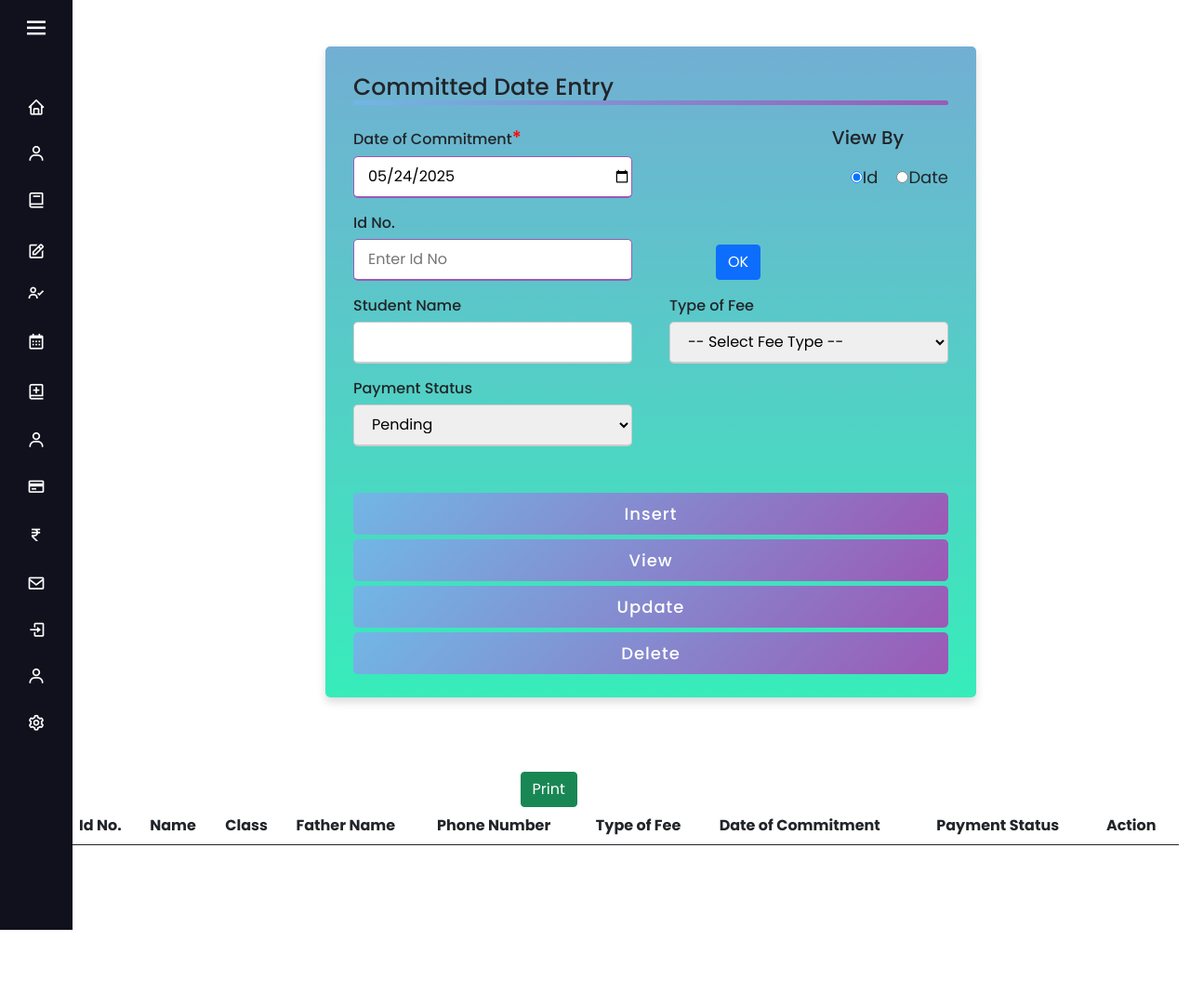
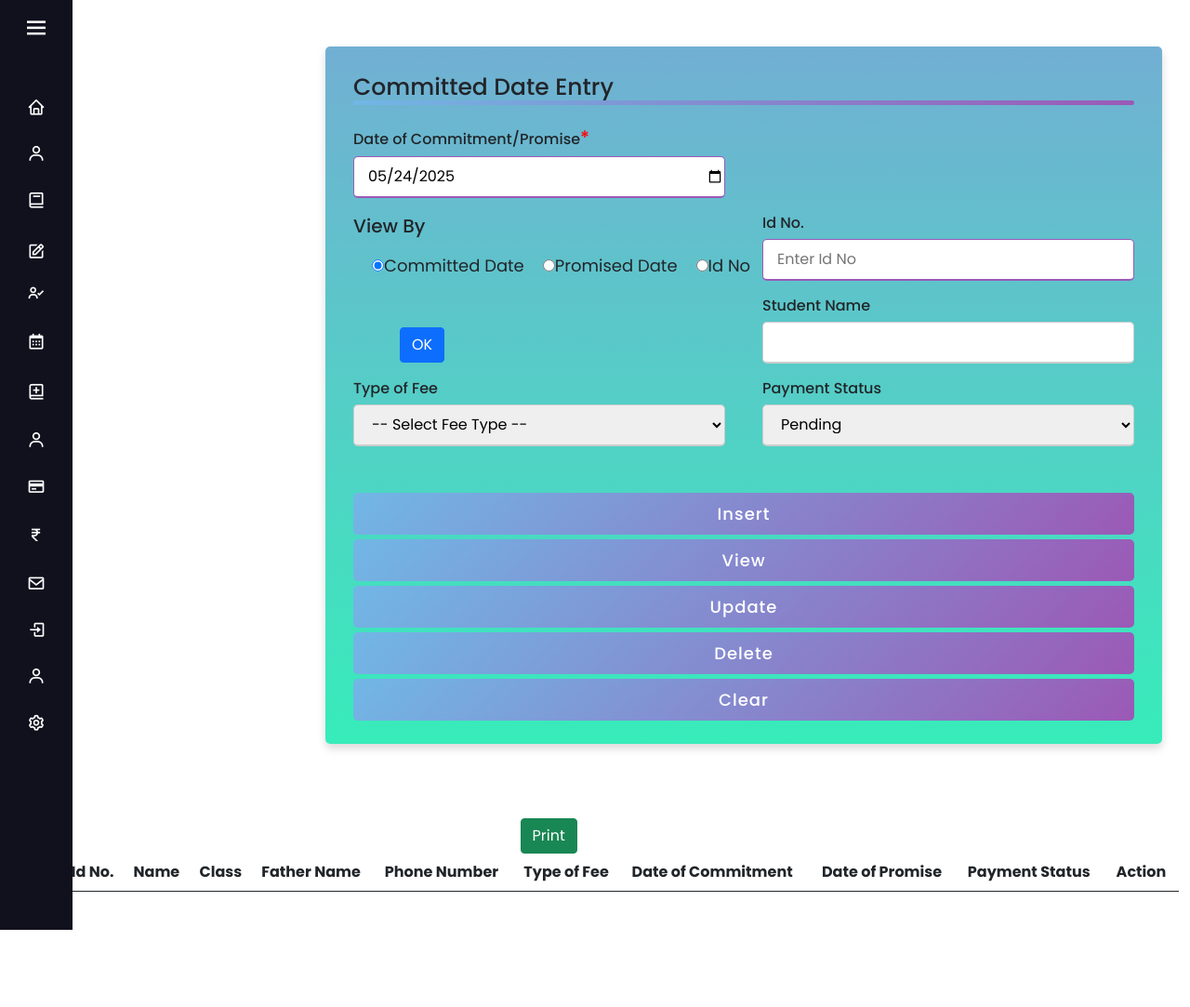
Before and after one commit to Sarathchandrakakarla/Victory, a PHP site: page /Admin/Fee/committed_date.php in a window 1280 px wide. Shown: the part 80-1163 px from the top of the page at 93% size. Run offline with PHP 8.4, Linux system fonts and the light colour scheme; the visitor is signed in with stand-in values (Sample User, id 1); lists and menus that the app fills with data are empty.

Commit message:
Added DOC,DOP on 24-05-2025

```diff
--- a/Admin/Fee/committed_date.php
+++ b/Admin/Fee/committed_date.php
@@ -35,21 +35,17 @@ function reset_date($date)
 
 if (isset($_POST['Ok'])) {
     if ($_POST['Id_No']) {
-        $id = $_POST['Id_No'];
-        $date = $_POST['DOC'];
+        $id = trim($_POST['Id_No']);
+        $date = $_POST['Date'];
 
         //Queries
-        $query1 = mysqli_query($link, "SELECT First_Name,Stu_Class FROM `student_master_data` WHERE Id_No = '$id'");
+        $query1 = mysqli_query($link, "SELECT First_Name FROM `student_master_data` WHERE Id_No = '$id'");
         if ($query1) {
             if (mysqli_num_rows($query1) == 0) {
                 echo "<script>alert('No Student Found!')</script>";
             } else {
                 while ($row1 = mysqli_fetch_assoc($query1)) {
-                    if (str_contains($row1['Stu_Class'], "Others") || str_contains($row1['Stu_Class'], "DROP")) {
-                        echo "<script>alert('Student Passedout or Dropped!!')</script>";
-                    } else {
                     $name = $row1['First_Name'];
-                    }
                 }
             }
         }
@@ -59,33 +55,28 @@ if (isset($_POST['Ok'])) {
 }
 
 if (isset($_POST['add'])) {
-    $date = $_POST['DOC'];
+    $date = $_POST['Date'];
+    $doc = date('d-m-Y');
     if ($_POST['Id_No']) {
-        $id = $_POST['Id_No'];
+        $id = trim($_POST['Id_No']);
         $name = $_POST['Name'];
         if ($_POST['Type']) {
             $type = $_POST['Type'];
             $status = $_POST['Status'];
             $emp_id = $_SESSION['Admin_Id_No'];
-
+            if (str_contains($emp_id, 'VHEM') || str_contains($emp_id, 'VHST')) {
                 //Queries
                 $query1 = mysqli_query($link, "SELECT * FROM `student_master_data` WHERE Id_No = '$id'");
                 if ($query1) {
                     if (mysqli_num_rows($query1) == 0) {
                         echo "<script>alert('No Student Found')</script>";
                     } else {
-                    while ($row = mysqli_fetch_assoc($query1)) {
-                        $class = $row['Stu_Class'];
-                    }
-                    if (str_contains($class, "Others")) {
-                        echo "<script>alert('Student Passed Out!')</script>";
-                    } else {
                         $date = format_date($date);
-                        $check_query = mysqli_query($link, "SELECT * FROM `commit_date` WHERE Id_No = '$id' AND DOC = '$date' AND Type = '$type'");
+                        $check_query = mysqli_query($link, "SELECT * FROM `commit_date` WHERE Id_No = '$id' AND DOC = '$doc' AND DOP = '$date' AND Type = '$type'");
                         if (mysqli_num_rows($check_query) > 0) {
                             echo "<script>alert('Student Already Inserted!')</script>";
                         } else {
-                            $query2 = mysqli_query($link, "INSERT INTO `commit_date` VALUES('','$id','$type','$date','$status','$emp_id')");
+                            $query2 = mysqli_query($link, "INSERT INTO `commit_date` VALUES('','$id','$type','$doc','$date','$status','$emp_id')");
                             if ($query2) {
                                 echo "<script>alert('Student Inserted Successfully!')</script>";
                             } else {
@@ -95,6 +86,8 @@ if (isset($_POST['add'])) {
                         $date = reset_date($date);
                     }
                 }
+            } else {
+                echo "<script>alert('Cannot insert Committed Date with this Admin!');</script>";
             }
         } else {
             echo "<script>alert('Please Select Fee Type!')</script>";
@@ -105,15 +98,16 @@ if (isset($_POST['add'])) {
 }
 
 if (isset($_POST['update'])) {
-    $date = $_POST['DOC'];
+    $doc = $_POST['DOC'];
+    $date = $_POST['Date'];
+    $doc = format_date($doc);
     $date = format_date($date);
     if ($_POST['Id_No']) {
         $id = $_POST['Id_No'];
         if ($_POST['Type']) {
             $type = $_POST['Type'];
             $status = $_POST['Status'];
-            $emp_id = $_SESSION['Admin_Id_No'];
-            $query = mysqli_query($link, "UPDATE `commit_date` SET Status = '$status',Emp_Id = '$emp_id' WHERE Id_No = '$id' AND DOC = '$date' AND Type = '$type'");
+            $query = mysqli_query($link, "UPDATE `commit_date` SET Status = '$status' WHERE Id_No = '$id' AND DOC = '$doc' AND DOP = '$date' AND Type = '$type'");
             if ($query) {
                 echo "<script>alert('Data Updated Successfully!')</script>";
             } else {
@@ -126,17 +120,20 @@ if (isset($_POST['update'])) {
         echo "<script>alert('Please Enter Id No.')</script>";
     }
     $date = reset_date($date);
+    $doc = reset_date($doc);
 }
 
 if (isset($_POST['delete'])) {
-    $date = $_POST['DOC'];
+    $doc = $_POST['DOC'];
+    $date = $_POST['Date'];
+    $doc = format_date($doc);
     $date = format_date($date);
     if ($_POST['Id_No']) {
         $id = $_POST['Id_No'];
         if ($_POST['Type']) {
             $type = $_POST['Type'];
             $status = $_POST['Status'];
-            $query = mysqli_query($link, "DELETE FROM `commit_date` WHERE Id_No = '$id' AND DOC = '$date' AND Type = '$type'");
+            $query = mysqli_query($link, "DELETE FROM `commit_date` WHERE Id_No = '$id' AND DOC = '$doc' AND DOP = '$date' AND Type = '$type'");
             if ($query) {
                 echo "<script>alert('Data Deleted Successfully!')</script>";
             } else {
@@ -150,7 +147,6 @@ if (isset($_POST['delete'])) {
     }
     $date = reset_date($date);
 }
-
 
 ?>
 
@@ -189,9 +185,9 @@ if (isset($_POST['delete'])) {
 
     .entry-container {
         margin: 50px 350px;
-        max-width: 700px;
+        max-width: 900px;
         width: 100%;
-        height: 700px;
+        height: 750px;
         padding: 25px 30px;
         border-radius: 5px;
         box-shadow: 0 5px 10px rgba(0, 0, 0, 0.15);
@@ -262,6 +258,7 @@ if (isset($_POST['delete'])) {
         margin: 14px 0;
         justify-content: space-between;
         font-size: large;
+        white-space: nowrap;
     }
 
     form .category input {
@@ -348,7 +345,7 @@ if (isset($_POST['delete'])) {
     .table-container {
         max-width: 1300px;
         max-height: 500px;
-        overflow-x: scroll;
+        overflow: scroll;
     }
 
     .bx-edit {
@@ -359,7 +356,8 @@ if (isset($_POST['delete'])) {
 </style>
 
 <body>
-    <?php include '../sidebar.php'; ?>
+    <?php include '../sidebar.php';
+    ?>
 
     <div class="container entry-container">
 
@@ -368,20 +366,32 @@ if (isset($_POST['delete'])) {
             <form action="" method="POST" autocomplete="off">
                 <div class="user-details">
                     <div class="input-box">
-                        <span class="details">Date of Commitment<span class="required">*</span></span>
-                        <input type="date" name="DOC" id="doc" value="<?php if (isset($date)) {
+                        <span class="details" id="doc_label">Date of Commitment/Promise<span class="required">*</span></span>
+                        <input type="date" name="Date" id="date" value="<?php if (isset($date)) {
                                                                             echo $date;
                                                                         } else {
                                                                             echo date("Y-m-d");
                                                                         } ?>" required>
                     </div>
+                    <div class="input-box">
+                    </div>
+                    <div class="input-box" id="doc_row" hidden>
+                        <span class="details">Date of Commitment<span class="required">*</span></span>
+                        <input type="date" name="DOC" id="doc" value="<?php if (isset($doc)) {
+                                                                            echo $doc;
+                                                                        } else {
+                                                                            echo date("Y-m-d");
+                                                                        } ?>" readonly>
+                    </div>
                     <div class="gender-details">
                         <span class="gender-title">View By</span>
                         <div class="category">
-                            <input type="radio" id="id_wise" value="Id_Wise" name="View_By" checked />
-                            <span><label for="id_wise">Id</label></span>
-                            <input type="radio" id="date_wise" value="Date_Wise" name="View_By" />
-                            <span><label for="date_wise">Date</label></span>
+                            <input type="radio" id="committed_date" value="Committed_Date" name="View_By" checked />
+                            <span><label for="committed_date">Committed Date</label></span>
+                            <input type="radio" id="promised_date" value="Promised_Date" name="View_By" />
+                            <span><label for="promised_date">Promised Date</label></span>
+                            <input type="radio" id="id_wise" value="Id_Wise" name="View_By" />
+                            <span><label for="id_wise">Id No</label></span>
                         </div>
                     </div>
                     <div class="input-box">
@@ -457,6 +467,7 @@ if (isset($_POST['delete'])) {
                     <input type="submit" name="view" value="View" />
                     <input type="submit" name="update" value="Update" />
                     <input type="submit" name="delete" value="Delete" onclick="if(!confirm('Confirm to Delete Student Committed Date?')){return false;}else{return true;}" />
+                    <input type="reset" name="clear" value="Clear" onclick="clearFun()" />
                 </div>
             </form>
         </div>
@@ -480,9 +491,10 @@ if (isset($_POST['delete'])) {
                 <th>Father Name</th>
                 <th>Phone Number</th>
                 <th>Type of Fee</th>
+                <th>Date of Commitment</th>
+                <th>Date of Promise</th>
+                <th>Payment Status</th>
                 <th id="route_head" hidden>Route</th>
-                <th id="doc_head">Date of Commitment</th>
-                <th>Payment Status</th>
                 <th>Action</th>
             </thead>
             <tbody id="tbody">
@@ -492,15 +504,11 @@ if (isset($_POST['delete'])) {
                     $view_by = $_POST['View_By'];
 
                     if ($view_by == "Id_Wise") {
-                        echo "<script>document.getElementById('doc_head').hidden = '';</script>";
                         echo "<script>document.getElementById('id_wise').checked = true;</script>";
                         if ($_POST['Id_No']) {
                             $id = $_POST['Id_No'];
                             echo "<script>document.getElementById('id_no').value = '$id';</script>";
-                            if ($_POST['Type']) {
-                                $type = $_POST['Type'];
-                                echo "<script>document.getElementById('type').value = '$type';</script>";
-                                $query3 = mysqli_query($link, "SELECT * FROM `commit_date` WHERE Id_No = '$id' AND Type = '$type'");
+                            $query3 = mysqli_query($link, "SELECT * FROM `commit_date` WHERE Id_No = '$id'");
                             if (mysqli_num_rows($query3) == 0) {
                                 echo "<script>alert('No Entries Found with " . $id . "!')</script>";
                             } else {
@@ -522,40 +530,43 @@ if (isset($_POST['delete'])) {
                                     <td>' . $class . ' ' . $section . '</td>
                                     <td>' . $father_name . '</td>
                                     <td>' . $mobile . '</td>
-                                    <td>' . $row2['Type'] . '</td>';
+                                    <td>' . $row2['Type'] . '</td>
+                                    <td>' . $row2['DOC'] . '</td>
+                                    <td>' . $row2['DOP'] . '</td>
+                                    <td>' . $row2['Status'] . '</td>';
                                     if ($type == "Vehicle Fee") {
                                         echo "<script>document.getElementById('route_head').hidden = '';</script>";
                                         echo '<td>' . $route . '</td>';
                                     } else {
+                                        echo '<td></td>';
                                         echo "<script>document.getElementById('route_head').hidden = 'hidden';</script>";
                                     }
-                                        echo '<td>' . $row2['DOC'] . '</td>
-                                    <td>' . $row2['Status'] . '</td>
-                                    <td><i class="bx bx-edit text-primary modify"></i></td>
+                                    echo '<td><i class="bx bx-edit text-primary modify"></i></td>
                                     </tr>';
                                     $i++;
                                 }
                             }
                         } else {
-                                echo "<script>alert('Please Select Fee Type!')</script>";
-                            }
-                        } else {
                             echo "<script>alert('Please Enter Id No.')</script>";
                         }
                     } else {
-                        echo "<script>document.getElementById('doc_head').hidden = 'hidden';</script>";
-                        echo "<script>document.getElementById('date_wise').checked = true;</script>";
-                        $date = $_POST['DOC'];
-                        echo "<script>document.getElementById('doc').value = '$date';</script>";
-                        if ($_POST['Type']) {
-                            $type = $_POST['Type'];
-                            echo "<script>document.getElementById('type').value = '$type';</script>";
+                        echo "<script>document.getElementById('" . strtolower($view_by) . "').checked = true;</script>";
+                        $date = $_POST['Date'];
+                        echo "<script>document.getElementById('date').value = '$date';</script>";
                         $date = format_date($date);
-                            $query5 = mysqli_query($link, "SELECT * FROM `commit_date` WHERE DOC = '$date' AND Type = '$type' AND Status = 'Pending'");
+                        if ($view_by == "Committed_Date") {
+                            $query5 = mysqli_query($link, "SELECT * FROM `commit_date` WHERE DOC = '$date'");
+                        } else {
+                            $query5 = mysqli_query($link, "SELECT * FROM `commit_date` WHERE DOP = '$date'");
+                        }
 
                         if ($query5) {
                             if (mysqli_num_rows($query5) == 0) {
-                                    echo "<script>alert('No Entries Found on " . $date . "!')</script>";
+                                if ($view_by == "Committed_Date") {
+                                    echo "<script>alert('No Commitment Entries Found on " . $date . "!')</script>";
+                                } else {
+                                    echo "<script>alert('No Promise Entries Found on " . $date . "!')</script>";
+                                }
                             } else {
                                 $i = 1;
                                 while ($row3 = mysqli_fetch_assoc($query5)) {
@@ -569,24 +580,23 @@ if (isset($_POST['delete'])) {
                                         <td>' . $row4['Stu_Class'] . ' ' . $row4['Stu_Section'] . '</td>
                                         <td>' . $row4['Father_Name'] . '</td>
                                         <td>' . $row4['Mobile'] . '</td>
-                                        <td>' . $row3['Type'] . '</td>';
-                                            if ($type == "Vehicle Fee") {
+                                        <td>' . $row3['Type'] . '</td>
+                                        <td>' . $row3['DOC'] . '</td>
+                                        <td>' . $row3['DOP'] . '</td>
+                                        <td>' . $row3['Status'] . '</td>';
+                                        if ($row3['Type'] == "Vehicle Fee") {
                                             echo "<script>document.getElementById('route_head').hidden = '';</script>";
                                             echo '<td>' . $row4['Van_Route'] . '</td>';
                                         } else {
+                                            echo '<td></td>';
                                             echo "<script>document.getElementById('route_head').hidden = 'hidden';</script>";
                                         }
-
-                                            echo '<td>' . $row3['Status'] . '</td>
-                                        <td><i class="bx bx-edit text-primary modify"></i></td>
+                                        echo '<td><i class="bx bx-edit text-primary modify"></i></td>
                                         </tr>';
                                     }
                                     $i++;
                                 }
                             }
-                            }
-                        } else {
-                            echo "<script>alert('Please Select Fee Type!')</script>";
                         }
                     }
                 }
@@ -610,31 +620,36 @@ if (isset($_POST['delete'])) {
             return new_date;
         }
         $(".modify").click(function() {
+            document.getElementById("doc_row").hidden = ''
+            document.getElementById("doc_label").innerHTML = 'Date of Promise <span class="required">*</span>'
+            $('.entry-container').css('height', '850px');
+
             id = $(this).parent().siblings().eq(1).text();
             name = $(this).parent().siblings().eq(2).text();
-            if (document.getElementById('id_wise').checked) {
-                if (document.getElementById('type').value == "Vehicle Fee") {
-                    doc = $(this).parent().siblings().eq(9).text();
-                    status = $(this).parent().siblings().eq(10).text();
-                } else {
-                    doc = $(this).parent().siblings().eq(8).text();
+            type = $(this).parent().siblings().eq(6).text();
+            doc = $(this).parent().siblings().eq(7).text();
+            dop = $(this).parent().siblings().eq(8).text();
             status = $(this).parent().siblings().eq(9).text();
-                }
             doc = format_date(doc);
-                $('#doc').val(doc);
-            } else {
-                if (document.getElementById('type').value == "Vehicle Fee") {
-                    status = $(this).parent().siblings().eq(9).text();
-                } else {
-                    status = $(this).parent().siblings().eq(8).text();
-                }
-            }
-            type = $(this).parent().siblings().eq(6).text();
+            dop = format_date(dop);
+
             $('#id_no').val(id);
             $('#name').val(name);
             $('#type').val(type);
             $('#status').val(status);
+            $('#date').val(dop);
+            $('#doc').val(doc);
         });
+    </script>
+
+    <!-- Clear -->
+    <script type="text/javascript">
+        function clearFun() {
+            document.getElementById("doc_row").hidden = 'hidden'
+            document.getElementById("doc_label").innerHTML = 'Date of Commitment/Promise <span class="required">*</span>'
+            $('.entry-container').css('height', '750px');
+            $('#tbody').html('')
+        }
     </script>
 
     <!-- Print Table -->
@@ -642,7 +657,9 @@ if (isset($_POST['delete'])) {
         function printDiv() {
             window.frames["print_frame"].document.body.innerHTML = "<p style='text-align:center;font-size:35px;'>VICTORY HIGH SCHOOL</p>";
             window.frames["print_frame"].document.body.innerHTML += "<p style='text-align:center;font-size:20px;'>Commitment Date Details</p>";
-            window.frames["print_frame"].document.body.innerHTML += "<div class = 'container'><table style='margin-bottom:8px;'><tr><td style='text-align:center;'>Date of Commitment:</td><td><?php if (isset($date)) {
+            window.frames["print_frame"].document.body.innerHTML += "<div class = 'container'><table style='margin-bottom:8px;'><tr><td style='text-align:center;'><?php if (isset($view_by) && $view_by != "Id_Wise") {
+                                                                                                                                                                        echo str_replace('_', ' ', $view_by) . ":";
+                                                                                                                                                                    } ?></td><td><?php if (isset($date)) {
                                                                                                                                                                                         echo $date;
                                                                                                                                                                                     } else {
                                                                                                                                                                                         echo "";
@@ -652,57 +669,6 @@ if (isset($_POST['delete'])) {
             window.frames["print_frame"].window.print();
         }
     </script>
-
-    <!-- Get Existing Data on that Date -->
-    <script type="text/javascript">
-        function myFunction(item, index) {
-            text += index + ": " + item + "<br>";
-        }
-        $('#ac_no').on('focus', function() {
-            date = document.getElementById('dop').value;
-            $.ajax({
-                type: 'post',
-                url: 'temp.php',
-                data: {
-                    Date: date
-                },
-                success: function(data) {
-                    document.querySelector('#tbody').innerHTML = data;
-                }
-            });
-        });
-    </script>
-
-    <!-- Sidebar Open/Close -->
-    <script type="text/javascript">
-        let arrow = document.querySelectorAll(".arrow");
-        for (var i = 0; i < arrow.length; i++) {
-            arrow[i].addEventListener("click", (e) => {
-                let arrowParent = e.target.parentElement.parentElement; //selecting main parent of arrow
-                arrowParent.classList.toggle("showMenu");
-            });
-        }
-
-        let sidebar = document.querySelector(".sidebar");
-        let sidebarBtn = document.querySelector(".bx-menu");
-        console.log(sidebarBtn);
-        sidebarBtn.addEventListener("click", () => {
-            sidebar.classList.toggle("close");
-        });
-    </script>
-
-    <!-- Update User Image -->
-    <script type="text/javascript">
-        async function saveImg() {
-            let formData = new FormData();
-            formData.append("file", getFile.files[0]);
-            await fetch('../../php/img.php', {
-                method: "POST",
-                body: formData
-            });
-            alert('Image has been Uploaded');
-        }
-    </script>
 </body>
 
 </html>
```
Lines whose indentation alone changed are shown as unchanged.
